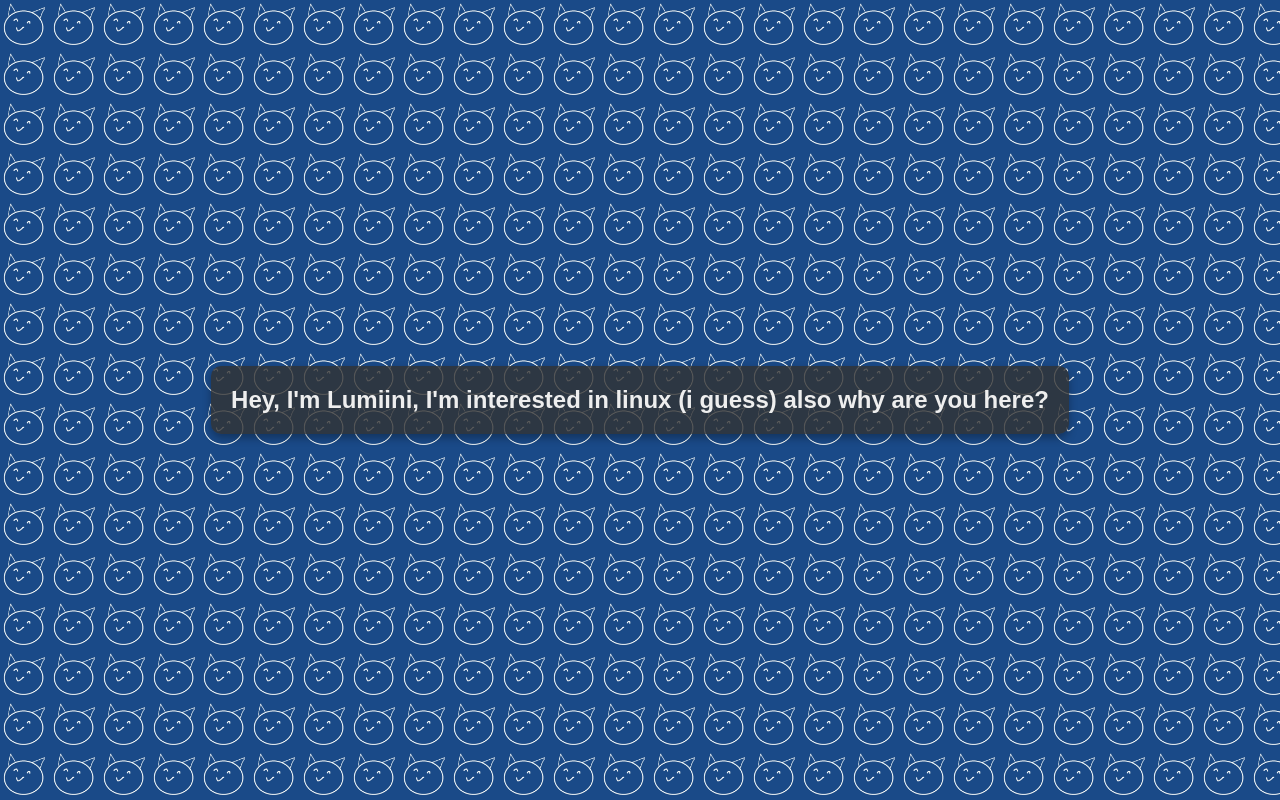
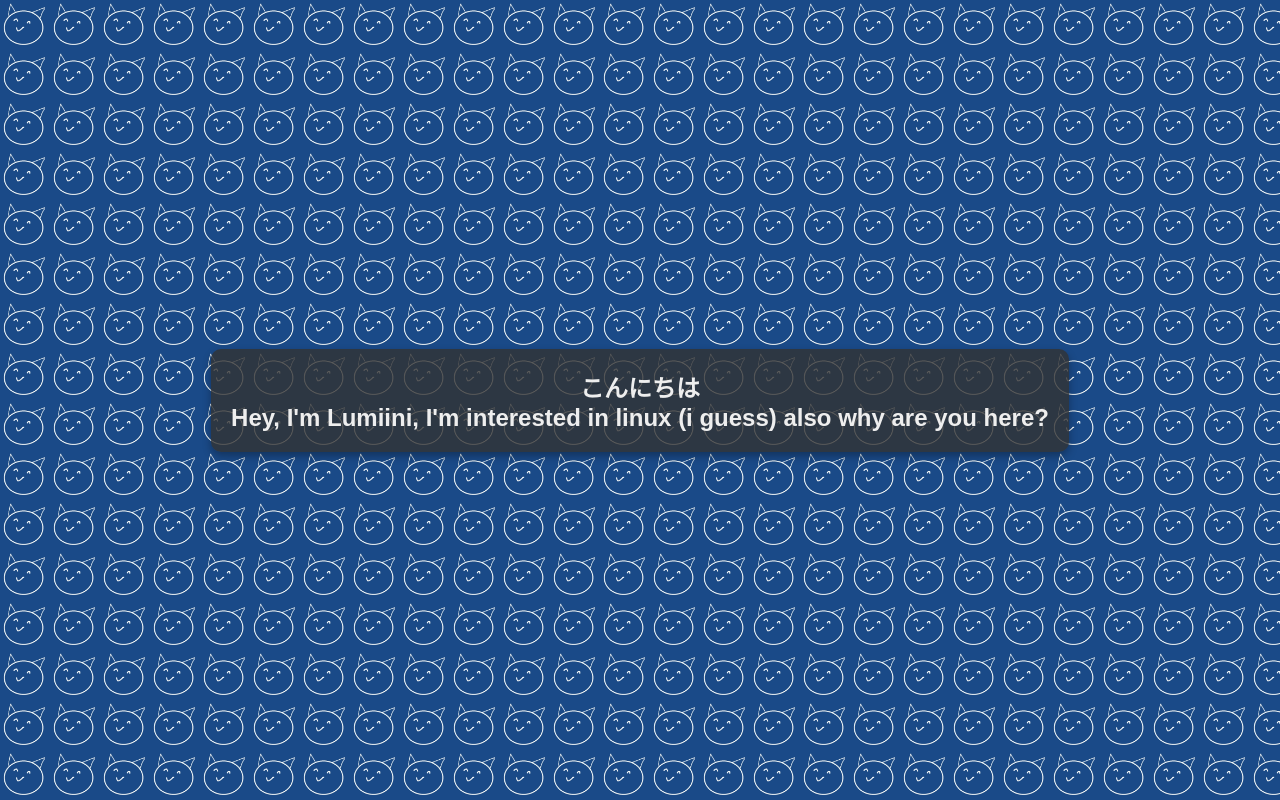
Before and after one commit to lumiini/lumiini.github.io, a plain HTML site: page index.html in a window 1280 px wide. Drawn offline with Linux system fonts and the light colour scheme.

Commit message:
Update index.html

```diff
--- a/index.html
+++ b/index.html
@@ -3,7 +3,7 @@
 <head>
     <meta charset="UTF-8">
     <meta name="viewport" content="width=device-width, initial-scale=1.0">
-    <title>Lumiini's Page</title>
+    <title>my page</title>
     <style>
         /* Basic styling for the body - Dark Mode */
         body {
@@ -44,6 +44,7 @@
 <body>
 
     <div class="message-container">
+        <h1>こんにちは</h1>
         <h1>Hey, I'm Lumiini, I'm interested in linux (i guess) also why are you here?</h1>
     </div>
 
```
